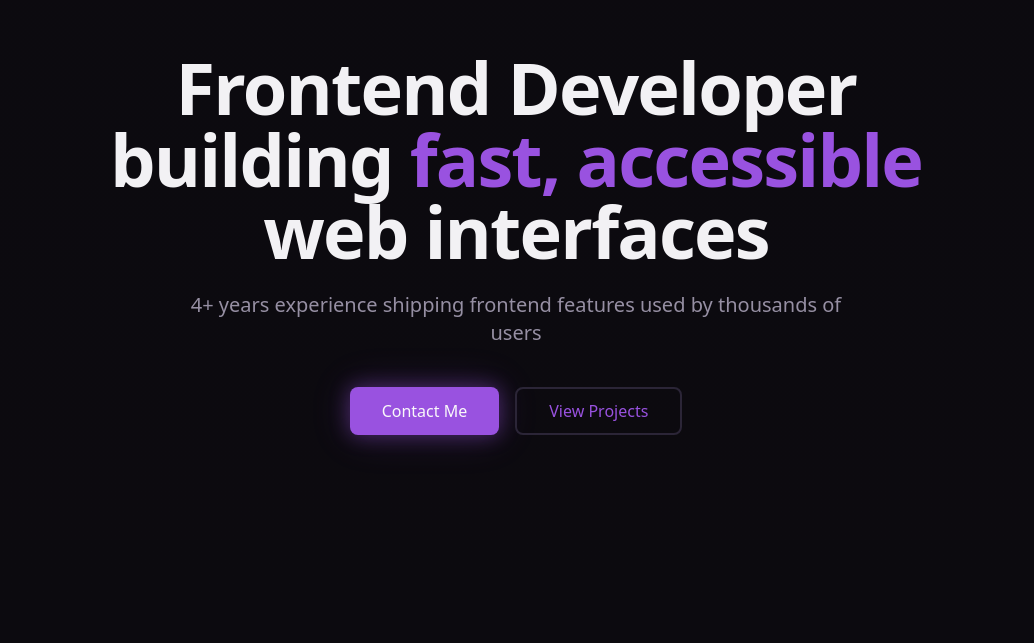
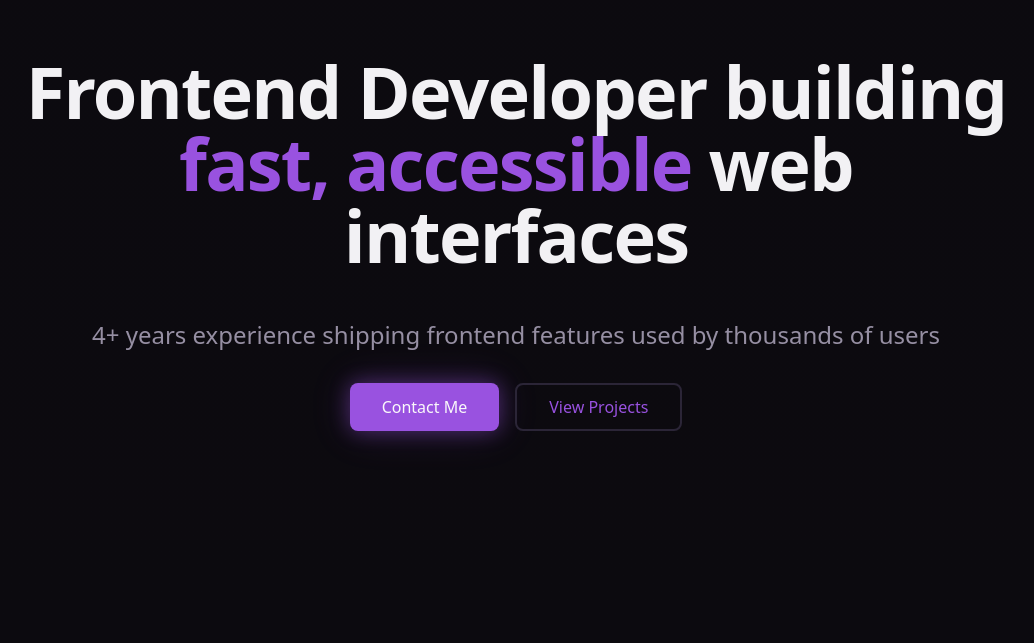
Before and after one commit to StefanVukoicic/portfolio, a Next.js app: page / in a window 1280 px wide. Shown: the part 157-800 px from the top of the page, without its empty margins (124-1158 px from the left). Built offline with nearby package versions, Linux system fonts and the light colour scheme.

Commit message:
minor fixes to initial commit

```diff
--- a/src/app/layout.tsx
+++ b/src/app/layout.tsx
@@ -1,6 +1,5 @@
 import type { Metadata } from "next";
 import "./globals.css";
-import "@once-ui-system/core/css/styles.css";
 
 export const metadata: Metadata = {
   title: "Stefi | Frontend Developer",
--- a/src/components/Hero.tsx
+++ b/src/components/Hero.tsx
@@ -32,20 +32,20 @@ export function Hero() {
         </OnceUIProvider>
       </div>
 
-      <div className="absolute inset-0 z-10 bg-gradient-to-b from-background/30 via-background/60 to-background" />
+      <div className="absolute inset-0 z-10 bg-linear-to-b from-background/30 via-background/60 to-background" />
 
       <div className="relative z-20 flex min-h-screen flex-col items-center justify-center px-6 text-center">
-        <h1 className="max-w-4xl text-4xl font-bold tracking-tight sm:text-5xl md:text-6xl lg:text-7xl">
+        <h1 className="max-w-5xl text-4xl font-bold tracking-tight sm:text-5xl md:text-6xl lg:text-7xl">
           Frontend Developer building{" "}
           <span className="text-primary">fast, accessible</span> web interfaces
         </h1>
 
-        <p className="mt-6 max-w-2xl text-lg text-muted-foreground sm:text-xl">
+        <p className="mt-12 text-lg text-muted-foreground sm:text-2xl">
           4+ years experience shipping frontend features used by thousands of
           users
         </p>
 
-        <div className="mt-10 flex flex-col gap-4 sm:flex-row">
+        <div className="mt-8 flex flex-col gap-4 sm:flex-row">
           <Button size="lg" onClick={() => scrollToSection("contact")}>
             Contact Me
           </Button>
```
